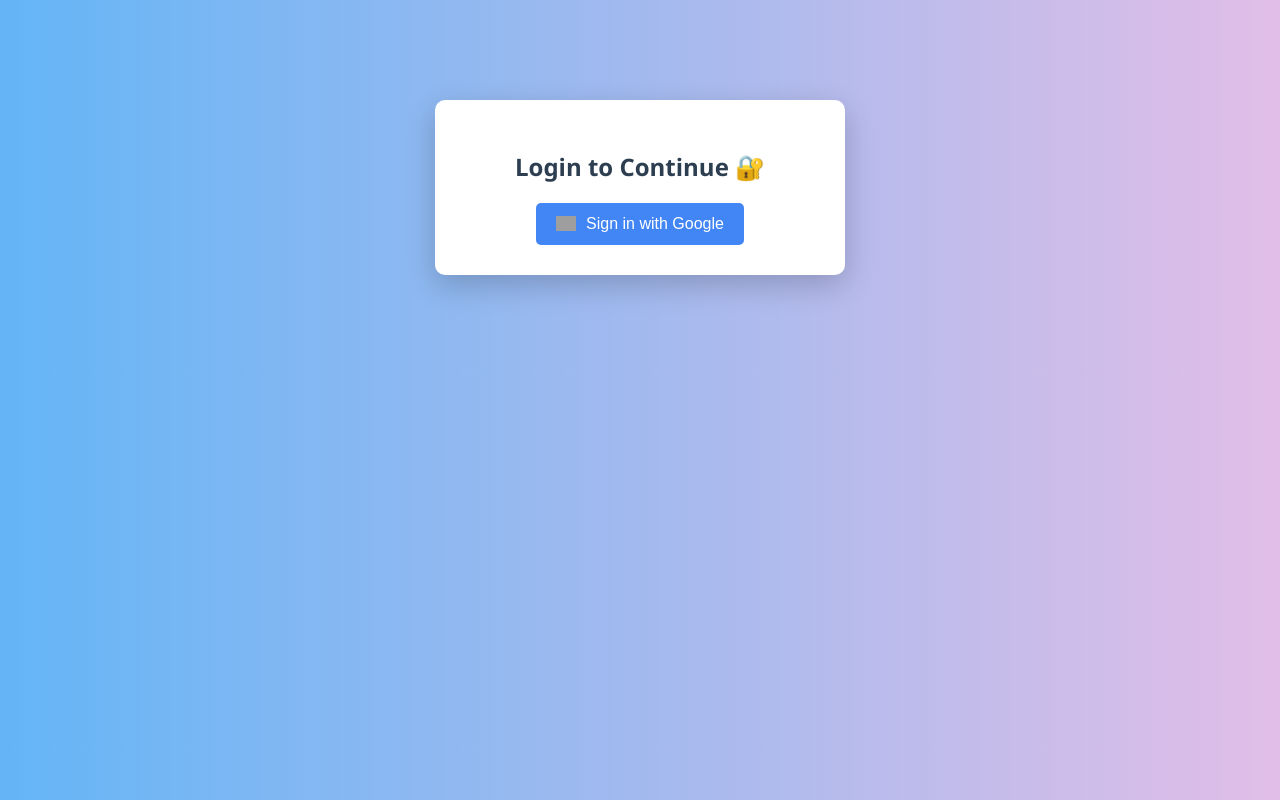
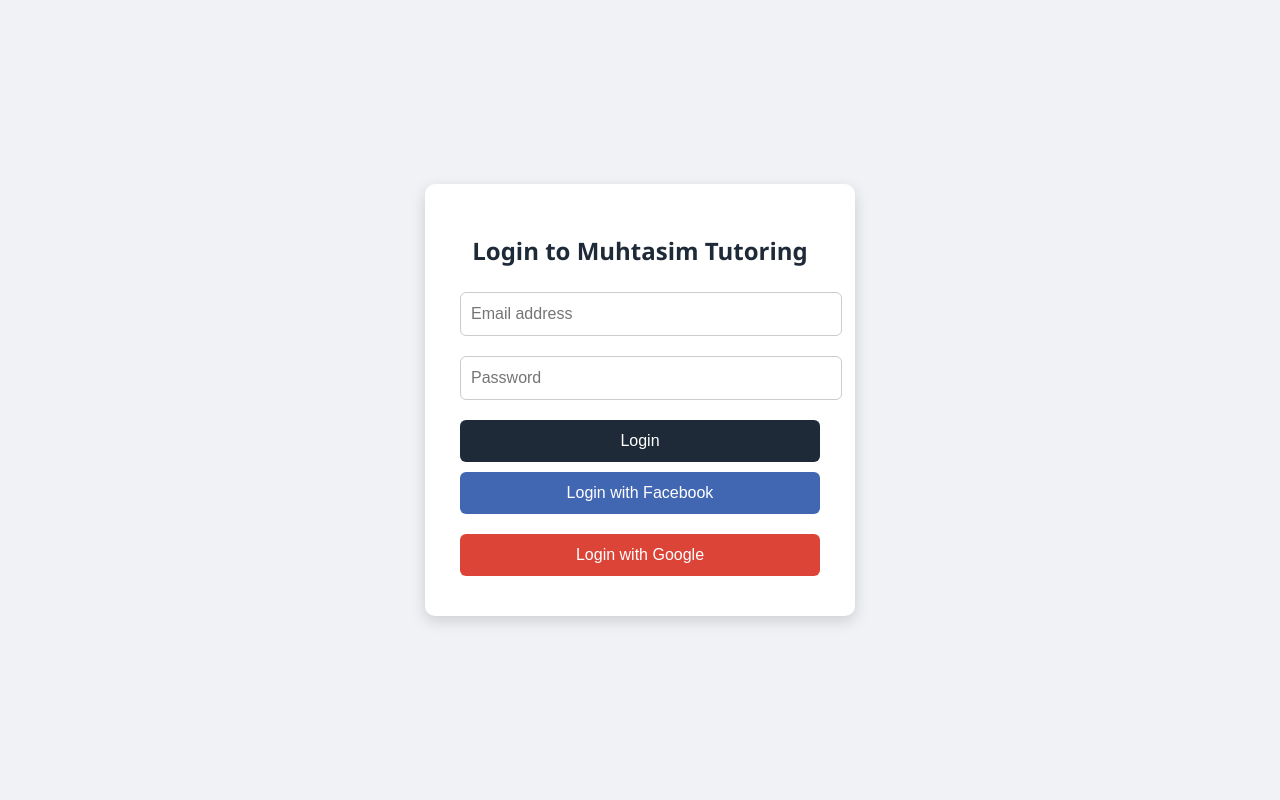
Before and after one commit to Muhtasim-640/muhtasim-tech-tutoring, a plain HTML site: page index.html in a window 1280 px wide. Drawn offline with Linux system fonts and the light colour scheme; grey boxes are pictures that could not be loaded.

Commit message:
Update index.html

```diff
--- a/index.html
+++ b/index.html
@@ -2,70 +2,108 @@
 <html lang="en">
 <head>
   <meta charset="UTF-8" />
-  <meta name="viewport" content="width=device-width, initial-scale=1.0"/>
-  <title>Login - Muhtasim's Tutoring</title>
+  <meta name="viewport" content="width=device-width, initial-scale=1" />
+  <title>Login - Muhtasim Tutoring</title>
   <style>
     body {
+      font-family: 'Segoe UI', sans-serif;
+      background: #f0f2f5;
+      display: flex;
+      justify-content: center;
+      align-items: center;
+      height: 100vh;
       margin: 0;
-      padding: 0;
-      background: linear-gradient(to right, #64b5f6, #e1bee7);
-      font-family: 'Segoe UI', sans-serif;
     }
-
-    .login-container {
-      width: 350px;
-      margin: 100px auto;
-      padding: 30px;
+    .login-box {
       background: white;
+      padding: 30px 35px;
       border-radius: 10px;
-      box-shadow: 0 10px 30px rgba(0,0,0,0.2);
+      box-shadow: 0 5px 15px rgba(0,0,0,0.15);
+      width: 360px;
       text-align: center;
     }
-
     h2 {
+      margin-bottom: 25px;
+      color: #1e2a38;
+    }
+    input[type="email"], input[type="password"] {
+      width: 100%;
+      padding: 12px 10px;
       margin-bottom: 20px;
-      color: #2c3e50;
+      border: 1px solid #ccc;
+      border-radius: 6px;
+      font-size: 16px;
     }
-
     button {
-      background-color: #4285F4;
+      width: 100%;
+      padding: 12px;
+      background-color: #1e2a38;
       color: white;
       border: none;
-      padding: 12px 20px;
-      border-radius: 5px;
+      border-radius: 6px;
       font-size: 16px;
       cursor: pointer;
-      display: flex;
-      align-items: center;
-      justify-content: center;
-      margin: 0 auto;
     }
-
-    button img {
-      width: 20px;
-      margin-right: 10px;
+    button:hover {
+      background-color: #30475e;
     }
-
-    button:hover {
-      background-color: #357ae8;
+    .social-btns button {
+      width: 100%;
+      padding: 12px;
+      border: none;
+      border-radius: 6px;
+      color: white;
+      font-size: 16px;
+      cursor: pointer;
+      margin: 10px 0;
+    }
+    .fb-btn {
+      background-color: #4267B2;
+    }
+    .google-btn {
+      background-color: #db4437;
     }
   </style>
 </head>
 <body>
-
-  <div class="login-container">
-    <h2>Login to Continue 🔐</h2>
-    <button onclick="googleLogin()">
-      <img src="https://cdn-icons-png.flaticon.com/512/281/281764.png" alt="Google Logo" />
-      Sign in with Google
-    </button>
+  <div class="login-box">
+    <h2>Login to Muhtasim Tutoring</h2>
+    <form id="loginForm">
+      <input type="email" id="email" placeholder="Email address" required />
+      <input type="password" id="password" placeholder="Password" required />
+      <button type="submit">Login</button>
+    </form>
+    <div class="social-btns">
+      <button class="fb-btn" id="facebookLogin">Login with Facebook</button>
+      <button class="google-btn" id="googleLogin">Login with Google</button>
+    </div>
   </div>
 
   <script>
-    function googleLogin() {
-      alert("🔧 This is just a design.\nTo make it work, connect with Firebase or Google OAuth.");
-    }
+    const mainPage = "index.html"; // তোমার মূল পেজ
+
+    document.getElementById('loginForm').addEventListener('submit', function(e) {
+      e.preventDefault();
+      // ডেমো চেকিং - শুধু ফিল্ড ভরা আছে কিনা
+      const email = document.getElementById('email').value.trim();
+      const password = document.getElementById('password').value.trim();
+      if(email && password){
+        alert('Login Successful with Email: ' + email);
+        window.location.href = mainPage;
+      } else {
+        alert('Please enter valid credentials.');
+      }
+    });
+
+    document.getElementById('facebookLogin').addEventListener('click', function(){
+      alert('Facebook Login Clicked (Demo)');
+      window.location.href = mainPage;
+    });
+
+    document.getElementById('googleLogin').addEventListener('click', function(){
+      alert('Google Login Clicked (Demo)');
+      window.location.href = mainPage;
+    });
   </script>
-
 </body>
 </html>
```
